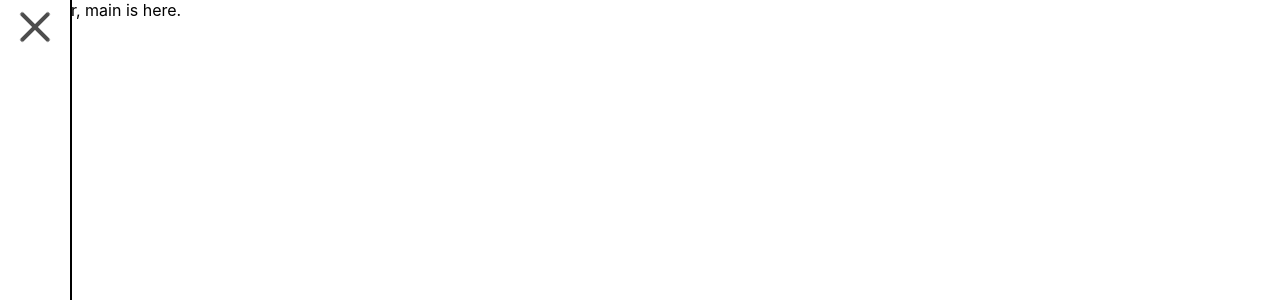
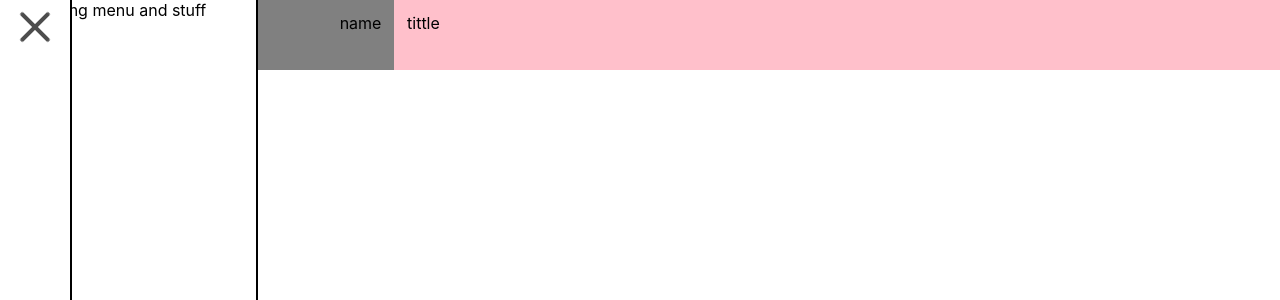
Before and after one commit to fallwall/life-is-elsewhere, a React (Create React App) app: page / in a window 1280 px wide. Both pictures are taken after a click on the button 35 px from the left and 29 px from the top of the page. Shown: the top 300 px of the page. Built offline with nearby package versions, Linux system fonts and the light colour scheme.

Commit message:
rightnav extended version setup

```diff
--- a/src/App.css
+++ b/src/App.css
@@ -1,20 +1,51 @@
 /* top nav */
+.topnav {
+  width: 100%;
+  height: 10%;
+  min-height: 70px;
+  display: flex;
+  flex-direction: row;
+  flex-grow: 30% 70%;
+}
+.topnav-left,  .topnav-right {
+  padding: 1%;
+}
+
+.topnav-left {
+ width: 30%;
+ background-color: grey;
+text-align: end;
+}
+
+.topnav-right {
+  width: 70%;
+  background-color: pink;
+  text-align: start;
+}
 
 /* nav */
 
 /* right nav */
-.rightnav {
+.rightnav, .rightnav-extended {
   overflow-x: hidden;
   background-color: white;
   position: fixed;
   top: 0;
   left: 0;
+  height: 100%;
+  display: block;
+  border-right: 2px solid black;
+}
+.rightnav {
   width: 10%;
   max-width: 70px;
-  height: 100%;
   z-index: 100;
-  display: block;
-  border-right: 2px solid black;
+}
+
+.rightnav-extended {
+  width: 20%;
+  max-width: 700px;
+  z-index: 90;
 }
 
 /* progress bar */
--- a/src/components/RightNav.jsx
+++ b/src/components/RightNav.jsx
@@ -4,18 +4,21 @@ import './RightNav.css';
 const RightNav = () => {
   const [burger, setBurger] = useState(false);
   return (
+    <>
       <div className="rightnav">
         <button
-        onClick={()=>setBurger(!burger)}
+          onClick={() => setBurger(!burger)}
           className={burger ? "hamburger hamburger--collapse is-active" : "hamburger hamburger--collapse"}
           type="button">
           <span className="hamburger-box">
             <span className="hamburger-inner"></span>
           </span>
         </button>
-      {/* right side nav bar */}
-
       </div>
+      {burger && (<div className="rightnav-extended">
+        here is long menu and stuff
+      </div>)}
+    </>
   )
 }
 
--- a/src/components/TopNav.jsx
+++ b/src/components/TopNav.jsx
@@ -1,9 +1,18 @@
 import React from 'react';
+import ProgressBar from './ProgressBar';
 
-const TopNav=()=> {
+const TopNav = () => {
   return (
-    <div>
-
+    <div className="topnav">
+      <div className="topnav-left">
+        name
+      </div>
+      <div className="topnav-right">
+        <ProgressBar />
+        <div className="topnav-right-title">
+          tittle
+        </div>
+      </div>
     </div>
   )
 }
```
Lines whose indentation alone changed are shown as unchanged.
